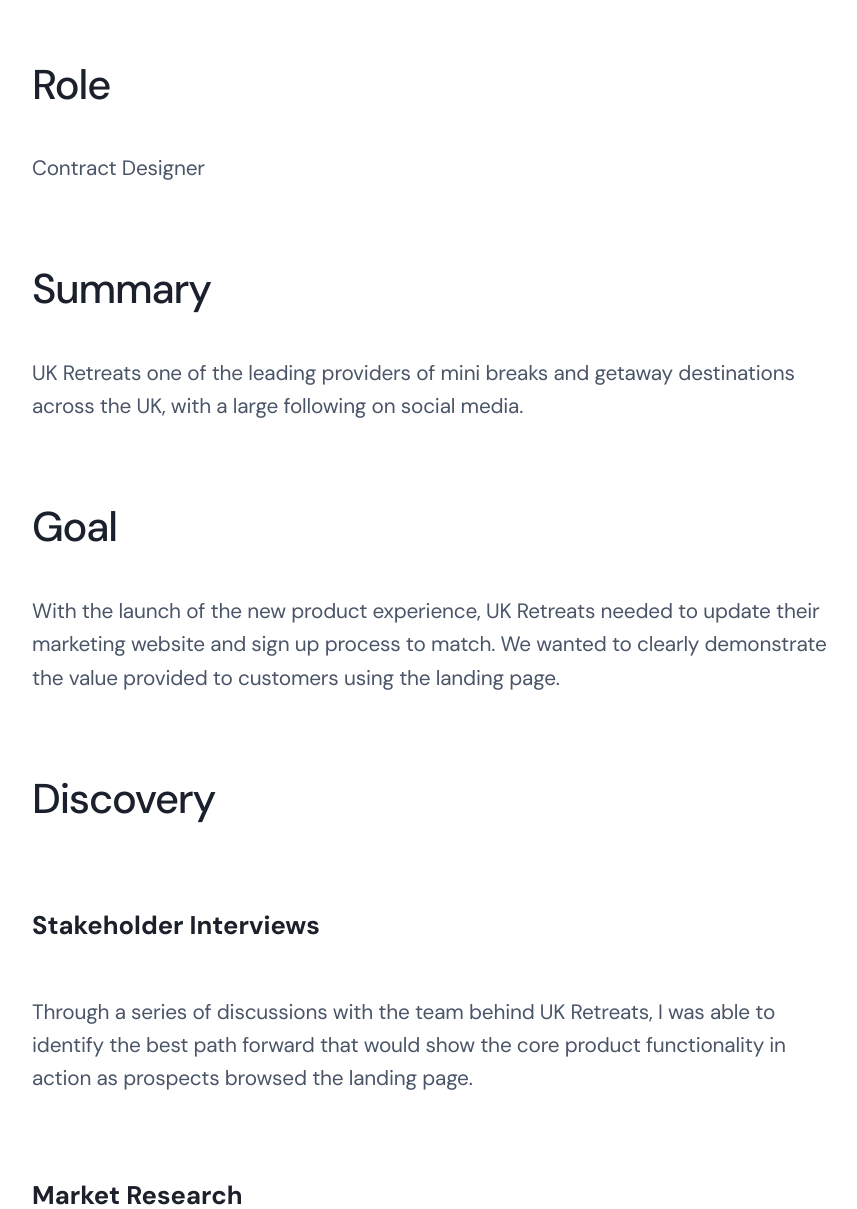
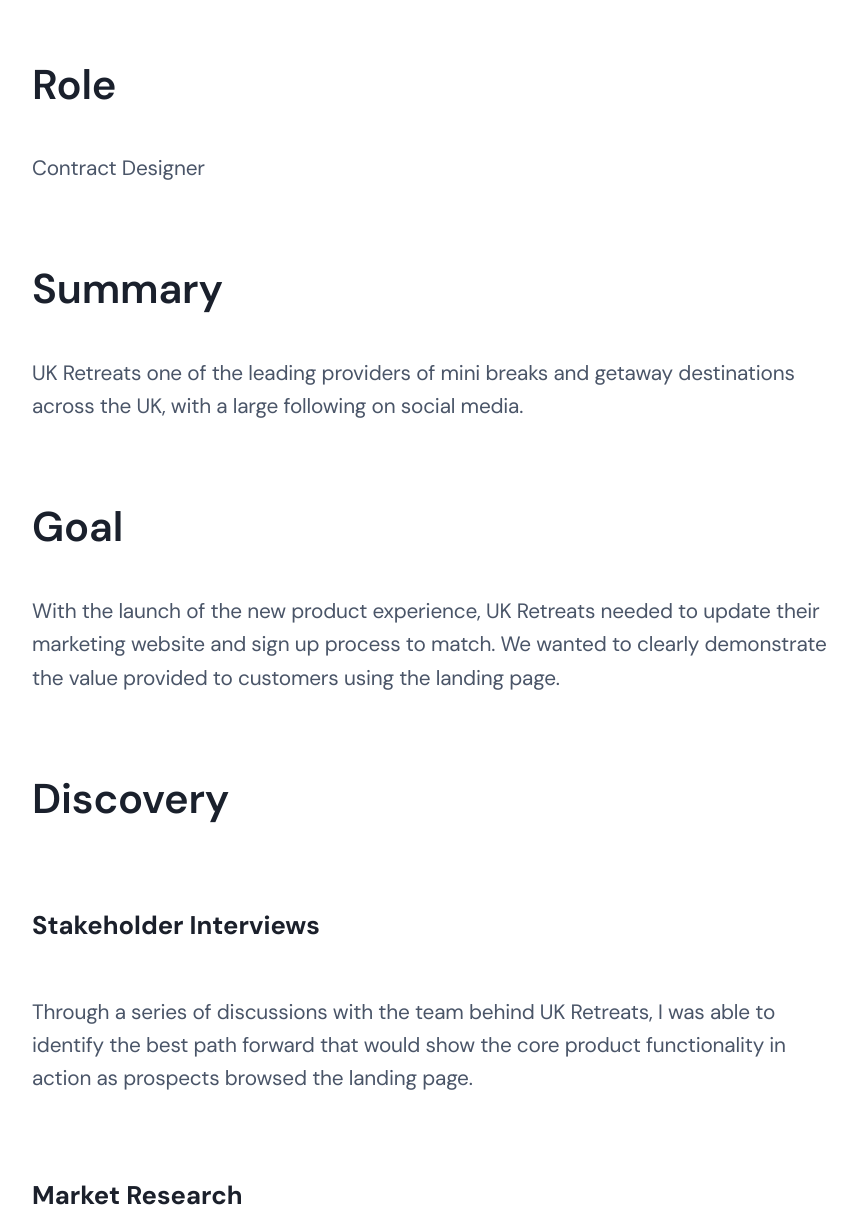
Before and after one commit to timgale/timgale.github.io, a Jekyll site: the page built from _work_items/2023-12-01-uk-retreats.md, in a window 1280 px wide and 1400 px high, scrolled down 670 px. Shown: the part 191-1400 px from the top of the window, without its empty margins (208-1065 px from the left). Built offline with Jekyll 4.4.1, drawn with Linux system fonts in a browser that asks for light colours.

Commit message:
Update footer link styles

```diff
--- a/_sass/components/_container.scss
+++ b/_sass/components/_container.scss
@@ -1023,6 +1023,10 @@
 			list-style-type: none;
 			font-size: 1.125rem;
 
+			a {
+				color: #4A5568;
+			}
+
 		}
 
 	}
--- a/_sass/components/_project.scss
+++ b/_sass/components/_project.scss
@@ -26,9 +26,9 @@
 		font-family: $font-family-bravo;
   		padding: 60px 0 20px 0;
 		font-size: 2.6rem;
-		font-weight: 500;
+		font-weight: 600;
 		line-height: 120%;
-		letter-spacing: -1.2px;
+		letter-spacing: -0.15px;
 		color: #1A202C;
 	}
 
```
Also changed, not shown: 1 other file.
